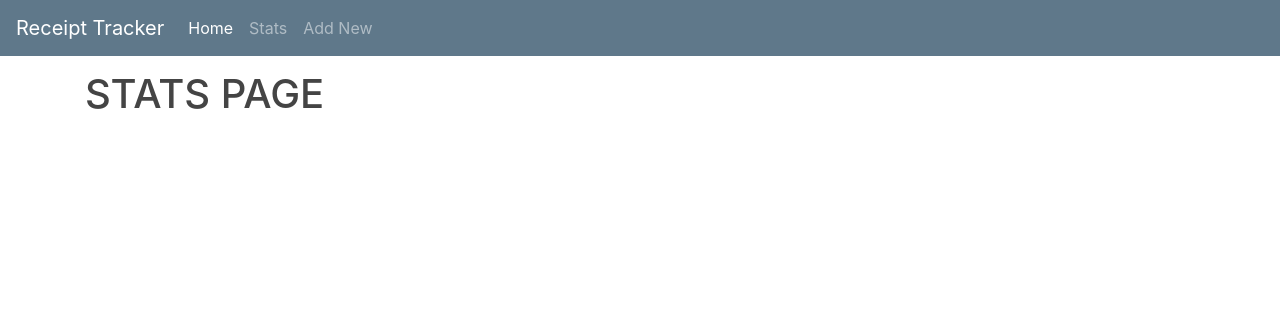
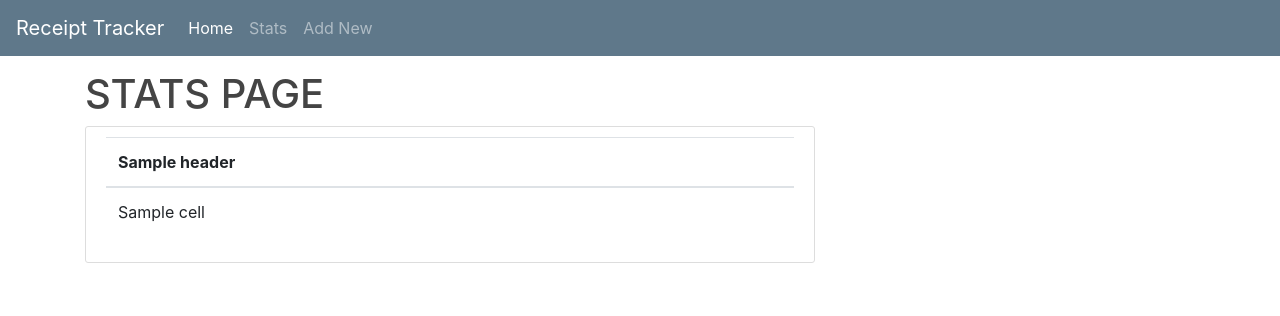
Before and after one commit to jamestrew/receipt-tracker, a Flask app: template receipt_tracker/flask/templates/stats.html in a window 1280 px wide. Shown: the top 316 px of the page. Run offline with Flask 2, Linux system fonts and the light colour scheme; the template is opened without the code that fills it: most values are stand-ins (such as "Sample title", 1, 10 or a date in 2020); some libraries are stand-ins or nearby versions.

Commit message:
Show preliminary table on Stats page (flask_app).

```diff
--- a/receipt_tracker/flask/routes.py
+++ b/receipt_tracker/flask/routes.py
@@ -15,11 +15,12 @@ def home():
 
 @app.route("/stats")
 def stats():
+    table = list_uc.create_table(repo, Receipt)
     # Temporary prints for debugging
     print(list_uc.get_entities(repo, Buyer, 'name'), '\n')
     print(list_uc.get_entities(repo, Seller, 'name'), '\n')
     print(Receipt.query.all())
-    return flask.render_template('stats.html')
+    return flask.render_template('stats.html', table=table)
 
 
 @app.route("/add_new", methods=['GET', 'POST'])
@@ -112,12 +113,12 @@ def add_receipt():
 @app.route('/_autocomplete_buyer', methods=['GET'])
 def autocomplete_buyer():
     """Helper route for jQuery autocomplete function."""
-    return flask.Response(json.dumps(list_uc.GetNames(repo, Buyer).execute()),
+    return flask.Response(json.dumps(list_uc.get_entities(repo, Buyer, 'name')),
                           mimetype='application/json')
 
 
 @app.route('/_autocomplete_seller', methods=['GET'])
 def autocomplete_seller():
     """Helper route for jQuery autocomplete function."""
-    return flask.Response(json.dumps(list_uc.GetNames(repo, Seller).execute()),
+    return flask.Response(json.dumps(list_uc.get_entities(repo, Seller, 'name')),
                           mimetype='application/json')
--- a/receipt_tracker/flask/templates/stats.html
+++ b/receipt_tracker/flask/templates/stats.html
@@ -1,4 +1,24 @@
 {% extends "base.html" %}
 {% block content %}
-    <h1>STATS PAGE</h1>
+<h1>STATS PAGE</h1>
+<div class="content-section">
+    <table class="table table-hover">
+        <thead>
+            <tr>
+                {% for header in table.header %}
+                <th scope="col">{{ header }}</th>
+                {% endfor %}
+            </tr>
+        </thead>
+        <tbody>
+            {% for row in table.rows %}
+            <tr>
+                {% for cell in row %}
+                <td>{{ cell }}</td>
+                {% endfor %}
+            </tr>
+            {% endfor %}
+        </tbody>
+    </table>
+</div>
 {% endblock content %}
--- a/receipt_tracker/use_cases/list_uc.py
+++ b/receipt_tracker/use_cases/list_uc.py
@@ -85,6 +85,6 @@ def create_table(repo, table, fields=[], table_title=None):
 
     return Table(
         header=header,
-        rows=repo.table_rows(table, fields),
+        rows=repo.table_rows(table, header),
         title=table_name
     )
```
Also changed, not shown: tests/use_cases/test_create_table.py (+2 -2 lines).
